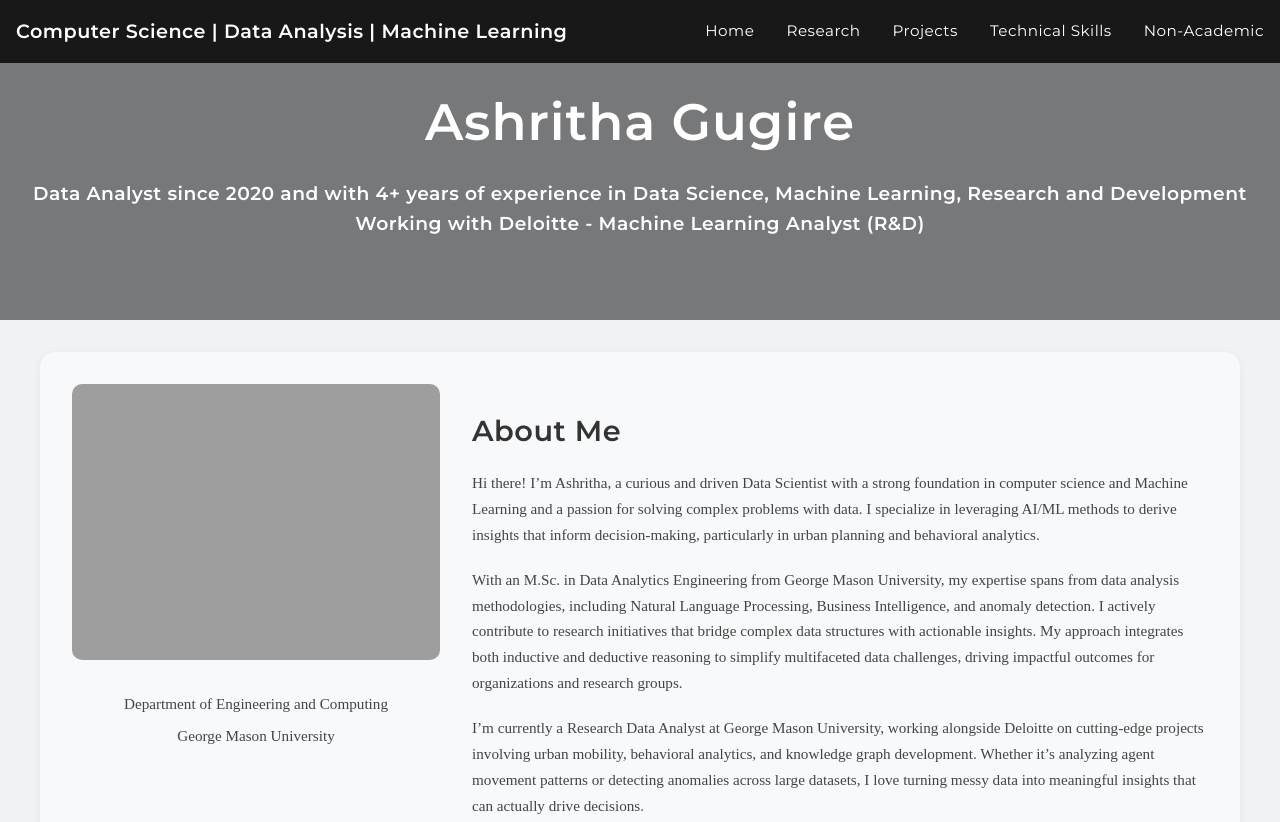
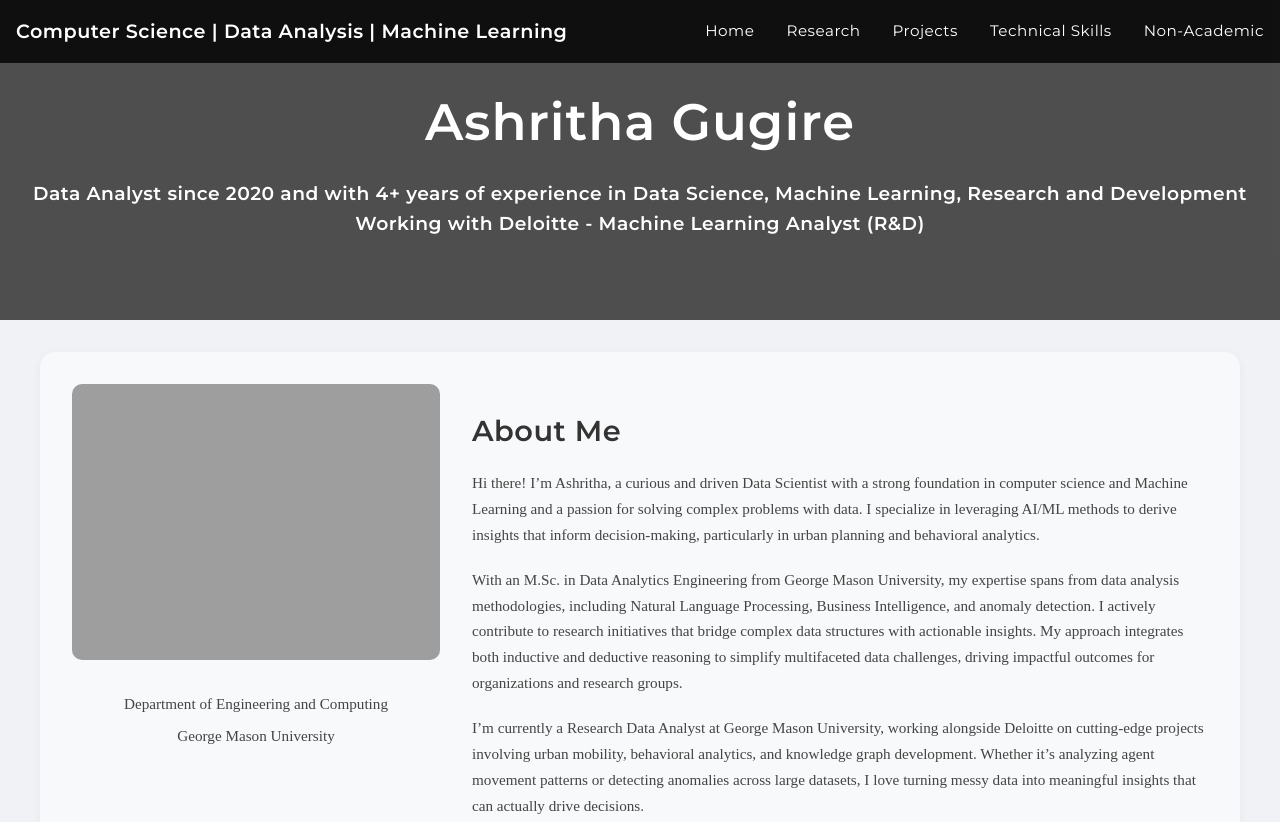
Before and after one commit to Ashritha-gugire/Crafted_by_ashritha, a plain HTML site: page index.html in a window 1280 px wide. Shown: the top 822 px of the page. Drawn offline with Linux system fonts and the light colour scheme; the site is published under a folder, as on GitHub Pages, so addresses that start at the root find nothing.

Commit message:
third commit with index files

```diff
--- a/index.html
+++ b/index.html
@@ -71,7 +71,7 @@
 
         .hero {
             height: 40vh;
-            background-image: url('/assests/Cover_photo.jpg');
+            background-image: url('assests/Cover_photo.jpg');
             background-size: cover;
             background-position: center;
             display: flex;
```
